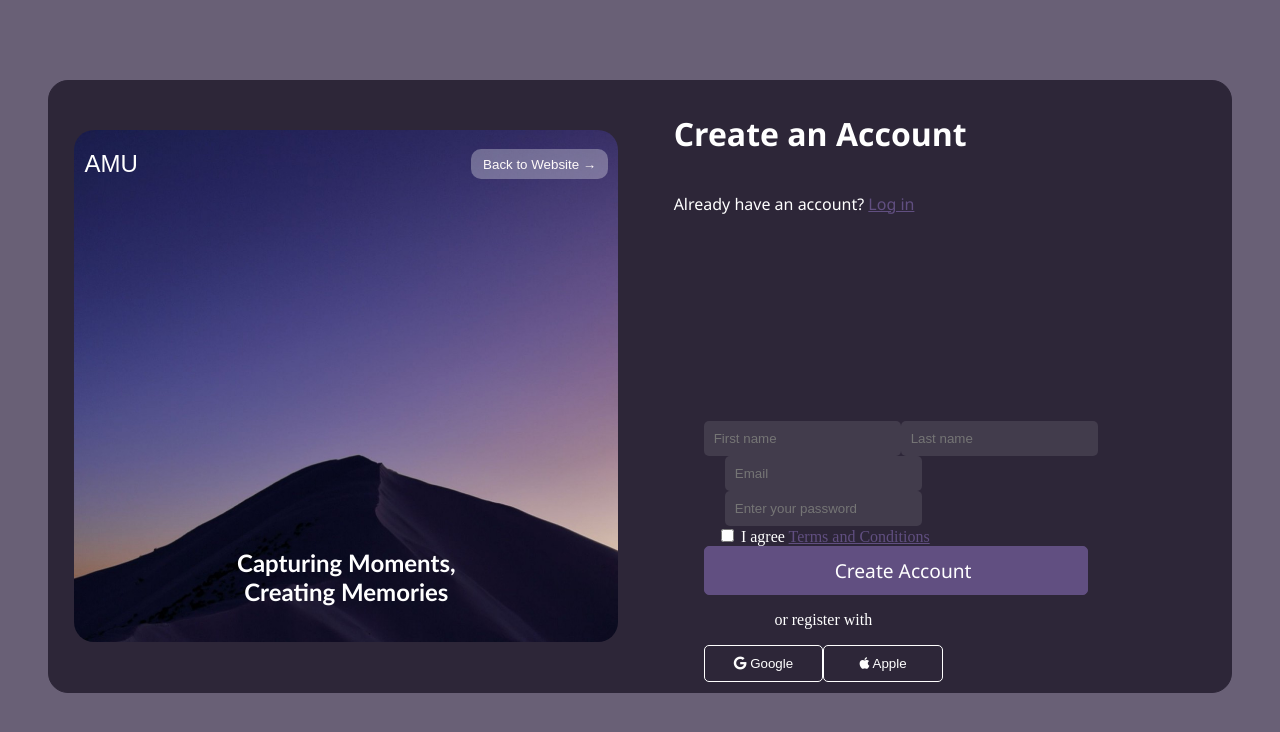
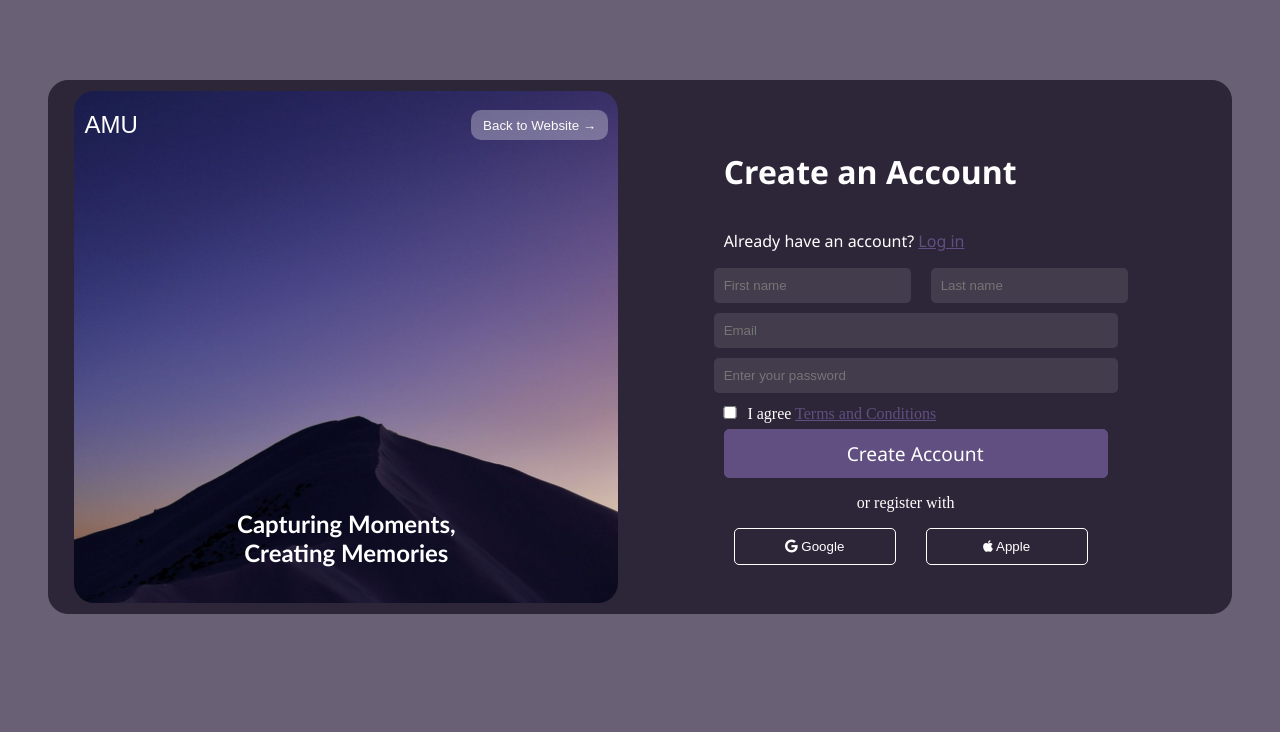
Before and after one commit to Meerab23/class-practice-3, a plain HTML site: page index.html in a window 1280 px wide. Drawn offline with Linux system fonts and the light colour scheme; a web font is replaced by a local one.

Commit message:
all bugs fixed

```diff
--- a/index.html
+++ b/index.html
@@ -46,7 +46,7 @@
                         </label>
 
                         <button id="createaccount">Create Account</button>
-                        <p>or register with</p>
+                        <p id="lastp">or register with</p>
                         <div id="lastbuttondiv">
                             <button class="lastbuttons">
                                 <i class="fab fa-google"></i> Google
--- a/style.css
+++ b/style.css
@@ -73,13 +73,19 @@ h3
     display: flex;
     flex-direction: column;
     align-items: first baseline;
-    margin-bottom: 190px;
     font-family: 'Segoe UI', Tahoma, Geneva, Verdana, sans-serif;
+    margin-left: 50px;
 }
 #namediv
 {
     display: flex;
     align-items: center;
+    width: 32vw;
+}
+
+#lname
+{
+    margin-left: 20px;
 }
 input
 {
@@ -87,28 +93,41 @@ input
     padding: 10px;
     border: transparent;
     border-radius: 5px;
+    margin-left: 10px;
+    margin-bottom: 10px;
+    width: 30vw;
+}
+#checkbox
+{
+    width:20px;
+
 }
 #createaccount
 {
-    display: flex;
-    align-items: center;
     background-color: rgb(97, 79, 129);
     color: white;
     width: 30vw;
     padding: 10px;
-    padding-left: 130px;
+    padding-left: 9px;
     font-family:'Segoe UI', Tahoma, Geneva, Verdana, sans-serif;
     font-size: larger;
     border: 1px solid rgb(97, 79, 129);
     border-radius: 5px;
+    margin-left: 20px;
+}
+#lastp
+{
+    margin-left: 10px;
+    width: 30vw;
 }
 #lastbuttondiv
 {
     display: flex;
     align-items: center;
-    justify-content: space-between;
+    justify-content: center;
+    width:30vw;
+}
 
-}
 .lastbuttons
 {
     background-color: rgb(45, 38, 56);
@@ -116,7 +135,8 @@ input
     border: 1px solid white;
     border-radius: 5px;
     padding: 10px;
-    width: 200px;
+    width: 70vw;
+    margin-left: 30px;
 }
 a{
     color: rgb(97, 79, 129);
```
